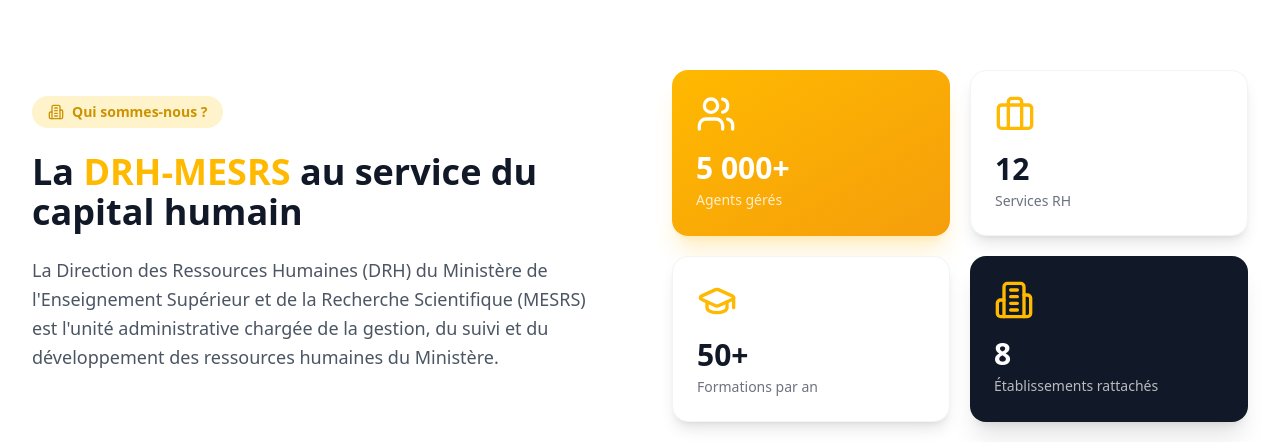
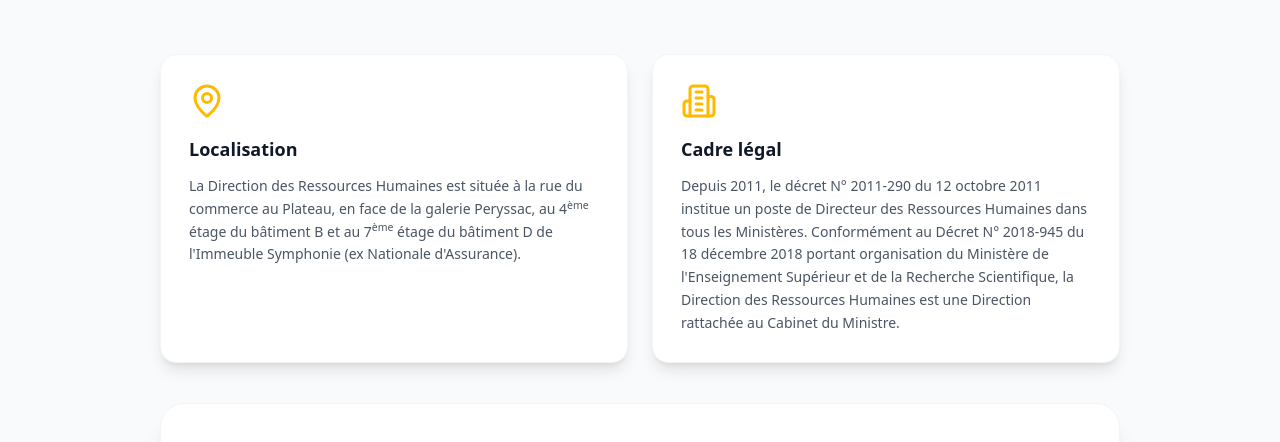
Before and after one commit to BOUZIEBI/recrutementdocteur_frontend, a React (Vite) app: page /presentation/detail in a window 1280 px wide. Shown: the part 491-933 px from the top of the page. Built offline with nearby package versions, Linux system fonts and the light colour scheme; no server answers.

Commit message:
Remove DRH-MESRS section from Presentation

```diff
--- a/src/pages/presentation/PresentationDetail.tsx
+++ b/src/pages/presentation/PresentationDetail.tsx
@@ -1,4 +1,4 @@
-import { Building2, Users, Briefcase, GraduationCap, MapPin, Layers } from 'lucide-react';
+import { Building2, MapPin, Layers } from 'lucide-react';
 import PageBanner from '@/components/PageBanner';
 
 const sousDirections = [
@@ -34,51 +34,6 @@ export default function Presentation() {
         subtitle="Découvrez la Direction des Ressources Humaines du Ministère de l'Enseignement Supérieur et de la Recherche Scientifique."
         image="https://images.pexels.com/photos/3184339/pexels-photo-3184339.jpeg?auto=compress&cs=tinysrgb&h=500&w=1400"
       />
-
-      <section className="py-24 bg-white">
-        <div className="max-w-7xl mx-auto px-4 sm:px-6 lg:px-8">
-          <div className="grid lg:grid-cols-2 gap-16 items-center">
-            <div>
-              <span className="inline-flex items-center gap-2 bg-orange-100 text-orange-700 px-4 py-1.5 rounded-full text-sm font-semibold mb-6">
-                <Building2 className="w-4 h-4" />
-                Qui sommes-nous ?
-              </span>
-              <h2 className="text-3xl sm:text-4xl font-bold text-gray-900 leading-tight mb-6">
-                La <span className="text-orange-500">DRH-MESRS</span> au service du capital humain
-              </h2>
-              <p className="text-gray-600 text-lg mb-6 leading-relaxed">
-                La Direction des Ressources Humaines (DRH) du Ministère de l'Enseignement
-                Supérieur et de la Recherche Scientifique (MESRS) est l'unité administrative
-                chargée de la gestion, du suivi et du développement des ressources humaines
-                du Ministère.
-              </p>
-            </div>
-
-            <div className="grid grid-cols-2 gap-5">
-              <div className="bg-gradient-to-br from-orange-500 to-amber-500 rounded-2xl p-6 text-white shadow-xl shadow-orange-500/20">
-                <Users className="w-10 h-10 mb-4" />
-                <div className="text-3xl font-bold">5 000+</div>
-                <div className="text-white/80 text-sm mt-1">Agents gérés</div>
-              </div>
-              <div className="bg-white rounded-2xl p-6 border border-gray-100 shadow-lg">
-                <Briefcase className="w-10 h-10 mb-4 text-orange-500" />
-                <div className="text-3xl font-bold text-gray-900">12</div>
-                <div className="text-gray-500 text-sm mt-1">Services RH</div>
-              </div>
-              <div className="bg-white rounded-2xl p-6 border border-gray-100 shadow-lg">
-                <GraduationCap className="w-10 h-10 mb-4 text-orange-500" />
-                <div className="text-3xl font-bold text-gray-900">50+</div>
-                <div className="text-gray-500 text-sm mt-1">Formations par an</div>
-              </div>
-              <div className="bg-gray-900 rounded-2xl p-6 text-white shadow-xl">
-                <Building2 className="w-10 h-10 mb-4 text-orange-400" />
-                <div className="text-3xl font-bold">8</div>
-                <div className="text-white/70 text-sm mt-1">Établissements rattachés</div>
-              </div>
-            </div>
-          </div>
-        </div>
-      </section>
 
       <section className="py-20 bg-gray-50">
         <div className="max-w-5xl mx-auto px-4 sm:px-6 lg:px-8">
```
